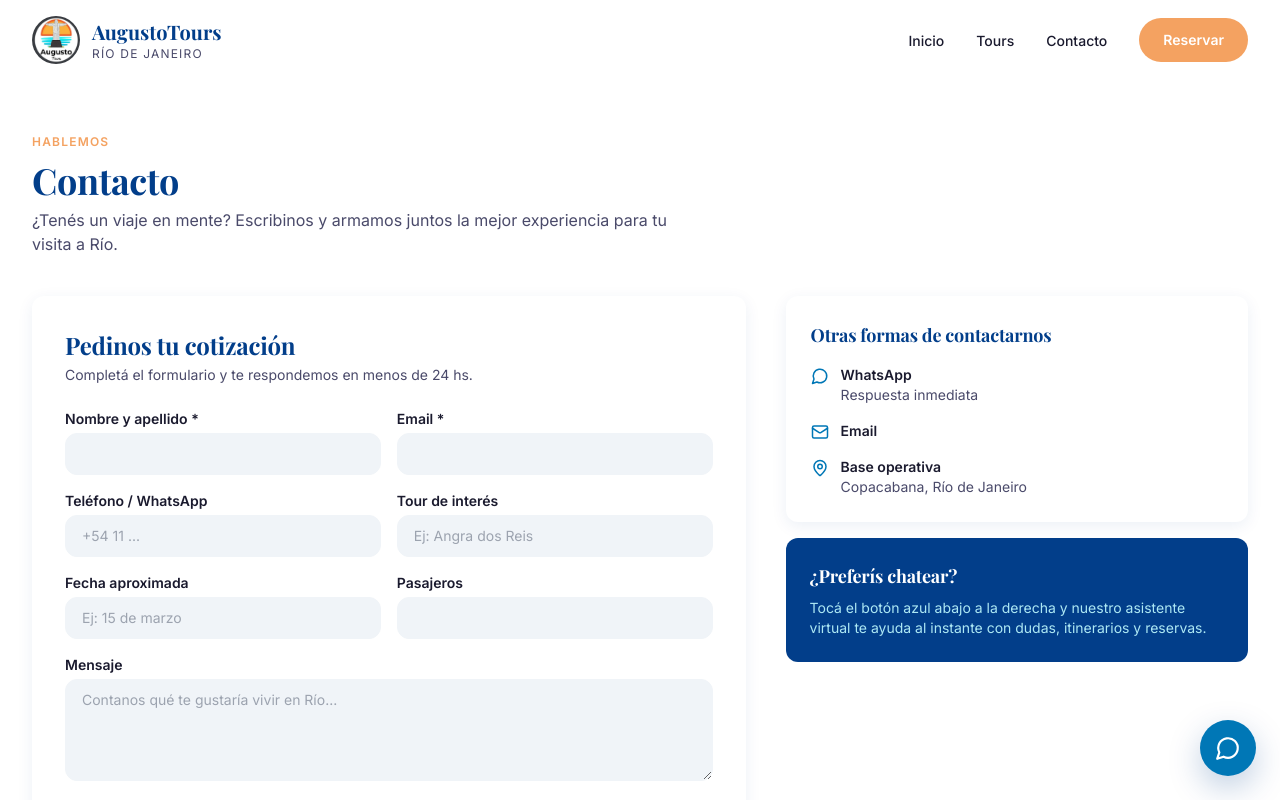
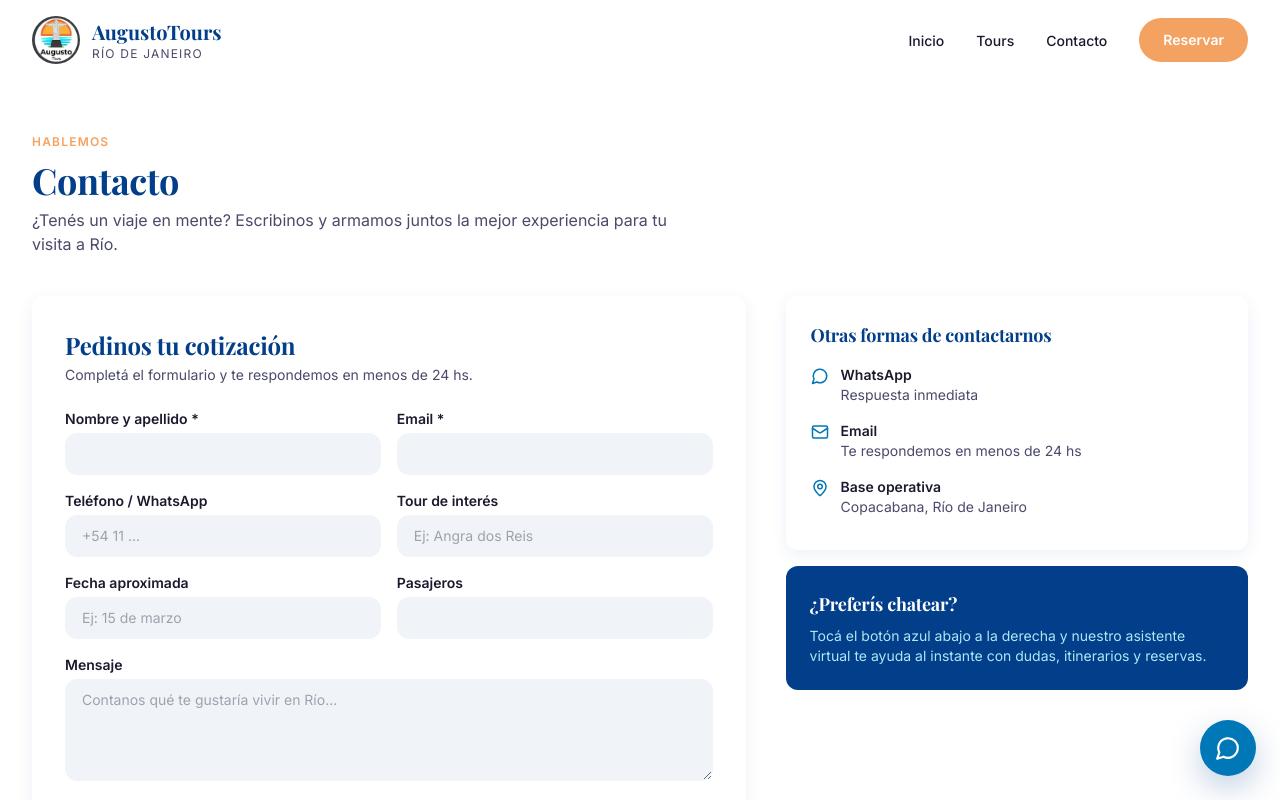
Before and after one commit to joakiorlandoprados-sudo/augustotours-frontend, a Next.js app: page /contacto in a window 1280 px wide. Shown: the top 800 px of the page. Built offline with nearby package versions, Linux system fonts and the light colour scheme; a web font is replaced by a local one.

Commit message:
fix: unify contact card items consistency

```diff
--- a/app/contacto/page.tsx
+++ b/app/contacto/page.tsx
@@ -4,7 +4,6 @@ import { Suspense, useState } from "react";
 import { useSearchParams } from "next/navigation";
 import { motion } from "framer-motion";
 import { Send, CheckCircle2, MessageCircle, Mail, MapPin } from "lucide-react";
-import { whatsappLink, mailtoLink } from "@/lib/utils";
 
 function ContactForm() {
   const params = useSearchParams();
@@ -193,13 +192,13 @@ function ContactForm() {
           <h3 className="font-display text-lg text-ocean-deep">
             Otras formas de contactarnos
           </h3>
-          <ul className="mt-4 space-y-4 text-sm">
-            <li className="flex items-start gap-3">
+          <ul className="mt-4 space-y-2 text-sm">
+            <li>
               <a
-                href={whatsappLink("Hola AugustoTours! Me gustaría recibir información sobre sus tours.")}
+                href="https://wa.me/5521985436387"
                 target="_blank"
                 rel="noopener noreferrer"
-                className="flex items-start gap-3 transition hover:opacity-80"
+                className="flex items-start gap-3 rounded-xl p-2 -m-2 transition-colors hover:bg-neutral-light"
               >
                 <MessageCircle size={18} className="mt-0.5 text-ocean-mid" />
                 <div>
@@ -208,19 +207,19 @@ function ContactForm() {
                 </div>
               </a>
             </li>
-            <li className="flex items-start gap-3">
+            <li>
               <a
                 href="mailto:joakiorlandoprados@gmail.com"
-                aria-label="Enviar email"
-                className="flex items-start gap-3 transition hover:opacity-80"
+                className="flex items-start gap-3 rounded-xl p-2 -m-2 transition-colors hover:bg-neutral-light"
               >
                 <Mail size={18} className="mt-0.5 text-ocean-mid" />
                 <div>
                   <p className="font-semibold text-neutral-dark">Email</p>
+                  <p className="text-neutral-mid">Te respondemos en menos de 24 hs</p>
                 </div>
               </a>
             </li>
-            <li className="flex items-start gap-3">
+            <li className="flex items-start gap-3 p-2 -m-2">
               <MapPin size={18} className="mt-0.5 text-ocean-mid" />
               <div>
                 <p className="font-semibold text-neutral-dark">Base operativa</p>
```
